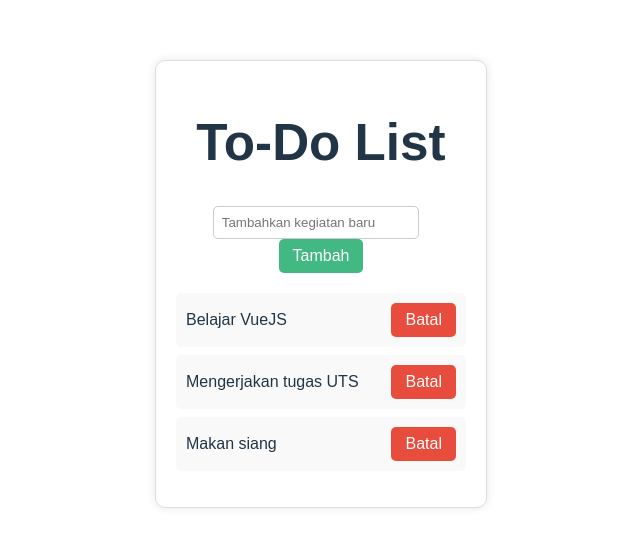
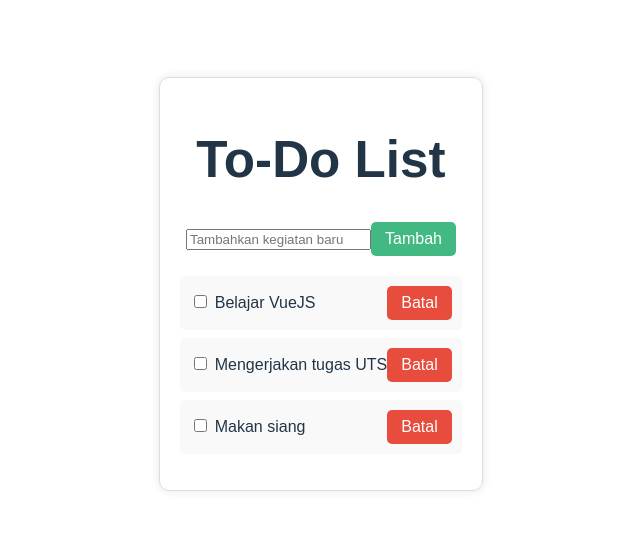
Before and after one commit to we4reliving/32-pbk-uts-233510728, a Vue app: page / in a window 1280 px wide. Shown: the part 116-662 px from the top of the page, without its empty margins (319-959 px from the left). Built offline with nearby package versions, Linux system fonts and the light colour scheme.

Commit message:
Dapat Menceklist kegiatan yang telah selesai dilakukan

```diff
--- a/src/App.vue
+++ b/src/App.vue
@@ -15,7 +15,13 @@
     <!-- Daftar Kegiatan -->
     <ul v-if="todos.length">
       <li v-for="(todo, index) in todos" :key="index">
-        {{ todo }}
+        <label>
+          <input
+            type="checkbox"
+            v-model="todo.completed"
+          />
+          {{ todo.text }}
+        </label>
         <button class="delete-btn" @click="removeTodo(index)">Batal</button>
       </li>
     </ul>
@@ -28,24 +34,23 @@ import { ref } from 'vue'
 
 // Data kegiatan awal
 const todos = ref([
-  'Belajar VueJS',
-  'Mengerjakan tugas UTS',
-  'Makan siang'
+  { text: 'Belajar VueJS', completed: false },
+  { text: 'Mengerjakan tugas UTS', completed: false },
+  { text: 'Makan siang', completed: false }
 ])
 
-// Input kegiatan baru
 const newTodo = ref('')
 
 // Tambahkan kegiatan
 function addTodo() {
   const trimmed = newTodo.value.trim()
   if (trimmed !== '') {
-    todos.value.push(trimmed)
+    todos.value.push({ text: trimmed, completed: false })
     newTodo.value = ''
   }
 }
 
-// Hapus kegiatan berdasarkan index
+// Hapus kegiatan
 function removeTodo(index) {
   todos.value.splice(index, 1)
 }
@@ -62,13 +67,15 @@ function removeTodo(index) {
   border-radius: 10px;
   box-shadow: 0 0 10px rgba(0, 0, 0, 0.1);
 }
-input {
+
+input[type="text"] {
   padding: 8px;
   width: 65%;
   margin-right: 10px;
   border: 1px solid #ccc;
   border-radius: 5px;
 }
+
 button {
   padding: 8px 14px;
   border: none;
@@ -80,6 +87,7 @@ button {
 button:hover {
   background-color: #369f75;
 }
+
 ul {
   list-style: none;
   padding: 0;
@@ -95,6 +103,10 @@ li {
   justify-content: space-between;
   align-items: center;
 }
+label {
+  flex: 1;
+  cursor: pointer;
+}
 .delete-btn {
   background-color: #e74c3c;
 }
```
